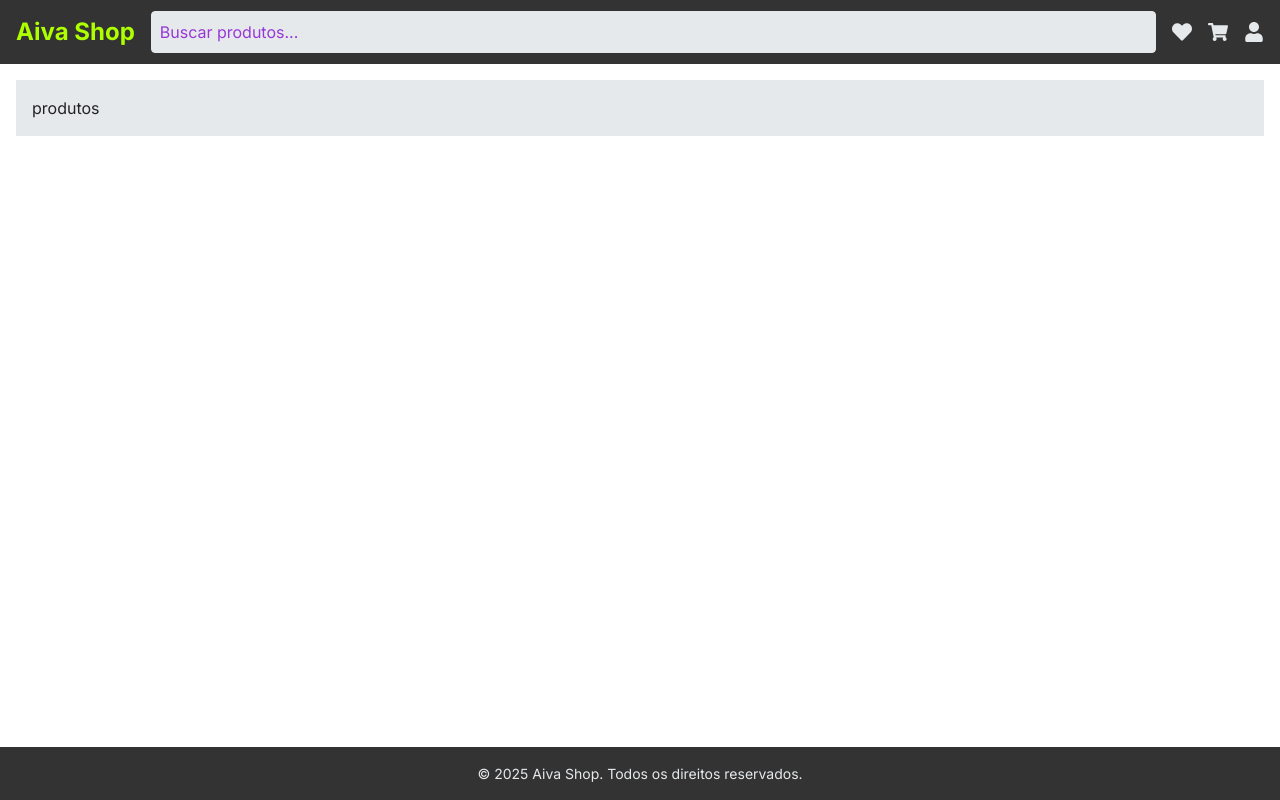
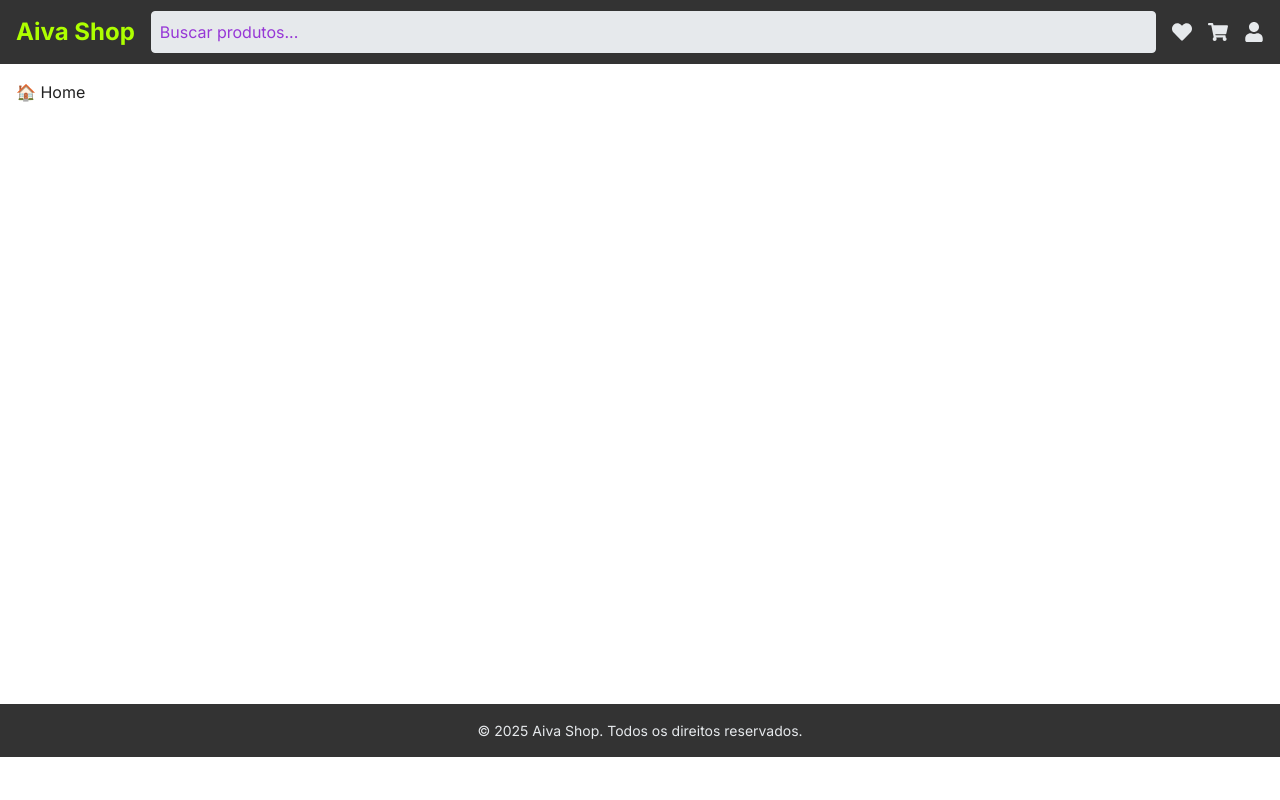
Before and after one commit to ehurafa/aiva-test, a React (Vite) app: page / in a window 1280 px wide. Built offline with nearby package versions, Linux system fonts and the light colour scheme.

Commit message:
feat(routes): add base routing structure with layout and main pages

```diff
--- a/src/App.tsx
+++ /dev/null
@@ -1,11 +0,0 @@
-import { Layout  } from './components/layout/Layout'
-
-function App() {
-  return (
-    <Layout>
-      APP
-    </Layout>
-  )
-}
-
-export default App
--- a/src/components/layout/Layout.styles.ts
+++ b/src/components/layout/Layout.styles.ts
@@ -7,8 +7,3 @@ export const Container = styled('div', {
   backgroundColor: 'white',
   color: '$softBlack',
 })
-
-export const MainContent = styled('main', {
-  flex: 1,
-  padding: '1rem',
-})
--- a/src/components/layout/Layout.tsx
+++ b/src/components/layout/Layout.tsx
@@ -1,16 +1,15 @@
-import { Container, MainContent } from './Layout.styles.ts'
+import { Outlet } from "react-router-dom"
+import { Container } from './Layout.styles.ts'
 import { Header } from './Header'
-import { Content } from '../Content'
 import { Footer } from './Footer'
 
-
-export const Layout = () => {
+export default function Layout() {
   return (
     <Container>
       <Header />
-      <MainContent>
-        <Content />
-      </MainContent>
+      <main style={{ minHeight: "80vh", padding: "1rem" }}>
+        <Outlet />
+      </main>
       <Footer />
     </Container>
   )
--- a/src/main.tsx
+++ b/src/main.tsx
@@ -1,17 +1,13 @@
 import React from 'react'
 import ReactDOM from 'react-dom/client'
 import './index.css'
-import { BrowserRouter } from 'react-router-dom'
+import AppRouter from "./routes/AppRouter"
 import { globalStyles } from './styles/stitches.config'
-
-import App from './App'
 
 globalStyles()
 
 ReactDOM.createRoot(document.getElementById('root')!).render(
   <React.StrictMode>
-    <BrowserRouter>
-      <App />
-    </BrowserRouter>
+      <AppRouter />
   </React.StrictMode>
 )
--- /dev/null
+++ b/src/pages/Category.tsx
@@ -0,0 +1,6 @@
+import { useParams } from "react-router-dom";
+
+export default function Category() {
+  const { categoryId } = useParams();
+  return <div>📂 Página da Categoria: {categoryId}</div>;
+}
--- /dev/null
+++ b/src/pages/Home.tsx
@@ -0,0 +1,3 @@
+export default function Home() {
+  return <div>🏠 Home</div>
+}
--- /dev/null
+++ b/src/pages/Login.tsx
@@ -0,0 +1,3 @@
+export default function Login() {
+  return <div>Login</div>
+}
--- /dev/null
+++ b/src/pages/ProductDetail.tsx
@@ -0,0 +1,6 @@
+import { useParams } from "react-router-dom";
+
+export default function ProductDetail() {
+  const { productId } = useParams();
+  return <div>🛍️ Detalhes do Produto: {productId}</div>;
+}
--- /dev/null
+++ b/src/pages/Register.tsx
@@ -0,0 +1,3 @@
+export default function Register() {
+  return <div>registrar</div>
+}
--- /dev/null
+++ b/src/routes/AppRouter.tsx
@@ -0,0 +1,24 @@
+import { BrowserRouter, Routes, Route } from "react-router-dom";
+import Layout from "../components/layout/Layout"
+import Home from "../pages/Home"
+import Category from "../pages/Category"
+import ProductDetail from "../pages/ProductDetail"
+import Login from "../pages/Login"
+import Register from "../pages/Register"
+
+export default function AppRouter() {
+  return (
+    <BrowserRouter>
+      <Routes>
+        <Route path="/" element={<Layout />}>
+          <Route index element={<Home />} />
+          <Route path="categoria/:categoryId" element={<Category />} />
+          <Route path="produto/:productId" element={<ProductDetail />} />
+        </Route>
+
+        <Route path="/login" element={<Login />} />
+        <Route path="/registrar" element={<Register />} />
+      </Routes>
+    </BrowserRouter>
+  );
+}
```
